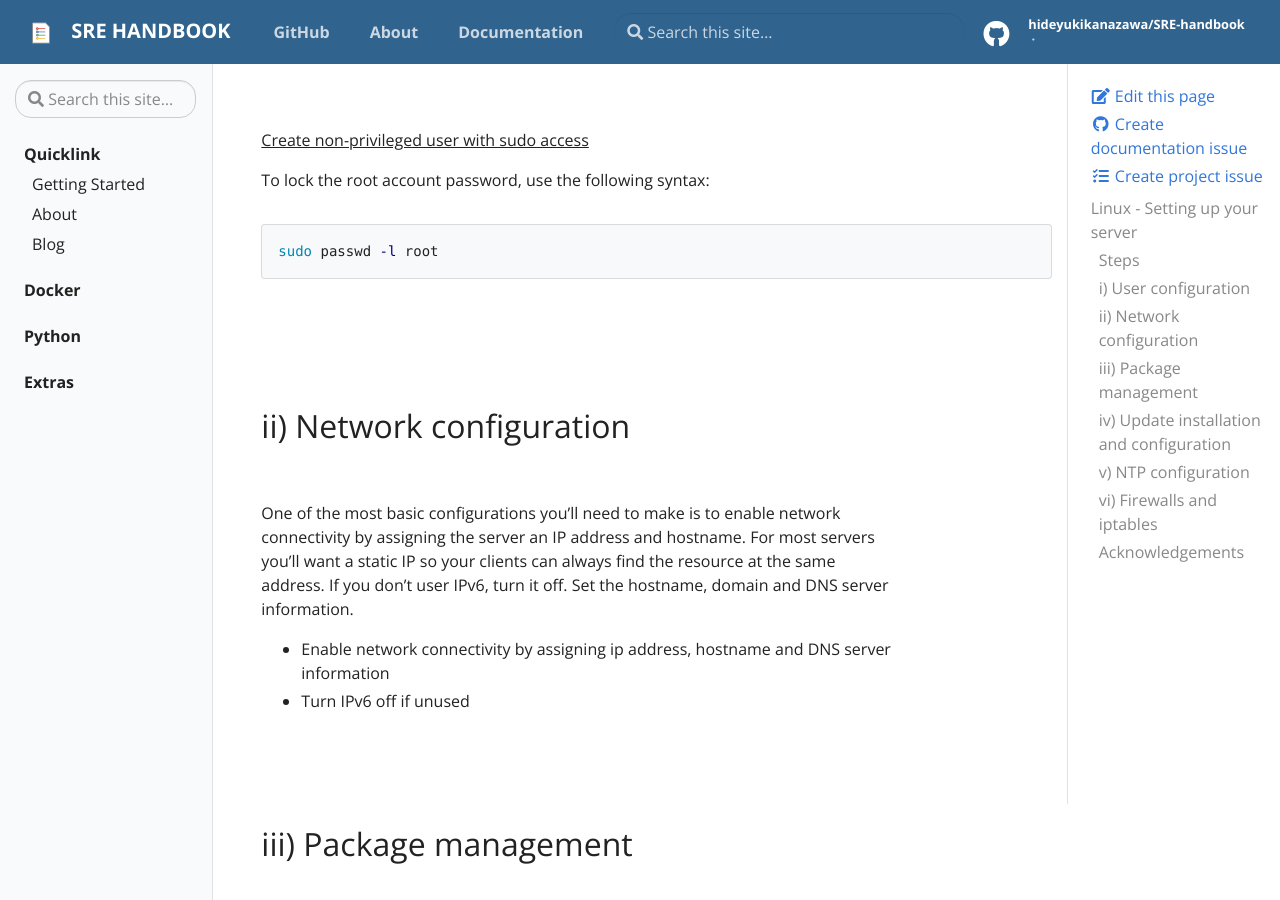
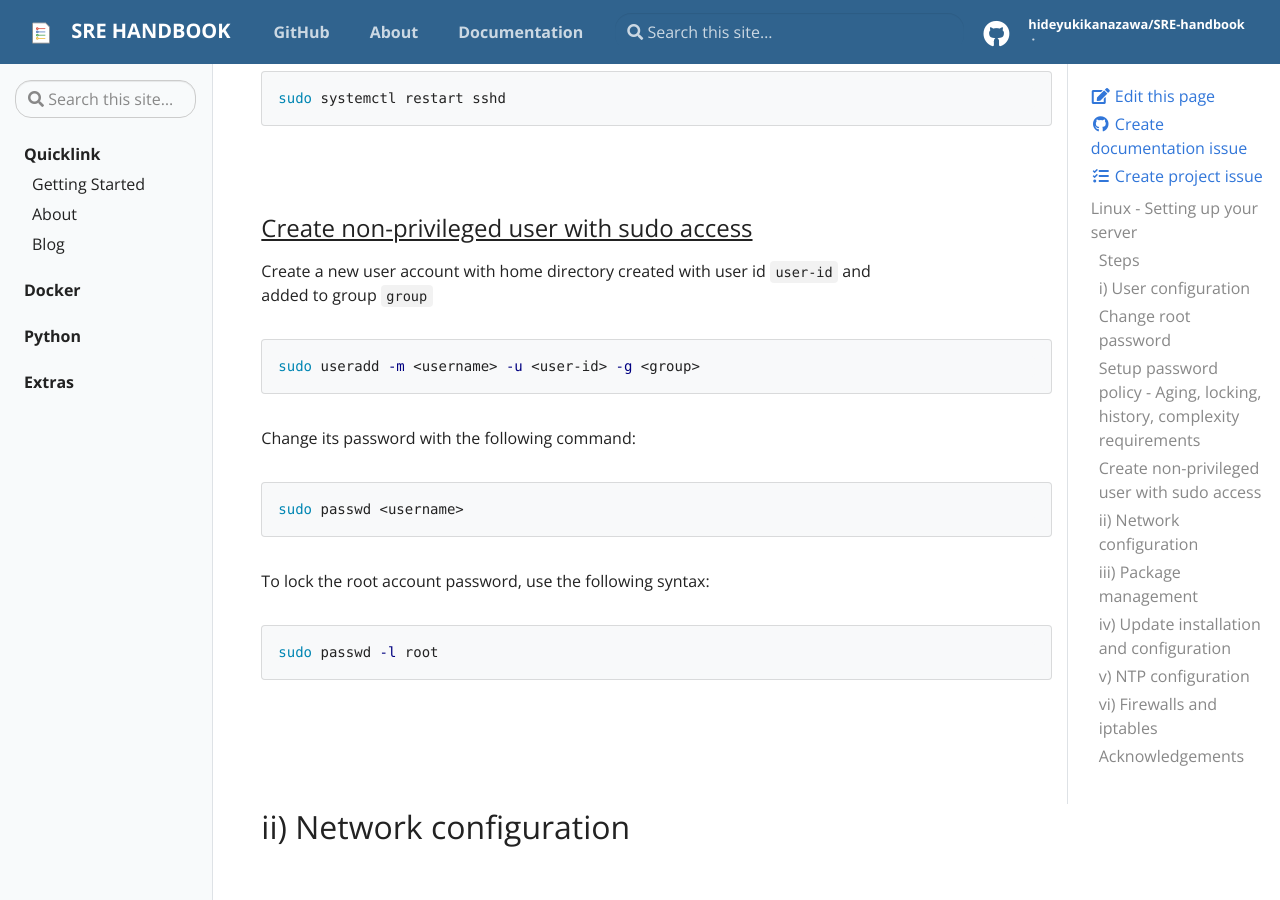
Before and after one commit to hideyk/SRE-handbook, a Jekyll site: the page built from docs/_docs/linux/setup.md, in a window 1280 px wide and 900 px high, scrolled down 2890 px. Built offline with Jekyll 4.4.1, drawn with Linux system fonts in a browser that asks for light colours.

Commit message:
Refactor

````diff
--- a/docs/_docs/linux/setup.md
+++ b/docs/_docs/linux/setup.md
@@ -45,7 +45,7 @@ The very first thing you're going to want to do is change the root password. The
 
 <br>
 
-<ins>Change root password</ins>
+### <ins>Change root password</ins>
 
 To change the password of the `root` account, run the following command and enter the default password, you'll be prompted to re-enter the new password:
 
@@ -55,7 +55,7 @@ sudo passwd root
 
 <br>
 
-<ins>Setup password policy - Aging, locking, history, complexity requirements</ins>
+### <ins>Setup password policy - Aging, locking, history, complexity requirements</ins>
 
 a. <a href="https://www.networkworld.com/article/2726217/how-to-enforce-password-complexity-on-linux.html" target="_blank">Change password complexity</a> to require min length `12`, a digit, an uppercase letter, a lowercase letter and a special character. Passwords cannot be reused and `3` old passwords will be remembered:
 
@@ -100,8 +100,17 @@ sudo systemctl restart sshd
 
 <br>
 
-<ins>Create non-privileged user with sudo access</ins>
+### <ins>Create non-privileged user with sudo access</ins>
 
+Create a new user account with home directory created with user id `user-id` and added to group `group`
+```bash
+sudo useradd -m <username> -u <user-id> -g <group>
+```
+
+Change its password with the following command:
+```bash
+sudo passwd <username>
+```
 
 
 To lock the root account password, use the following syntax:
````
